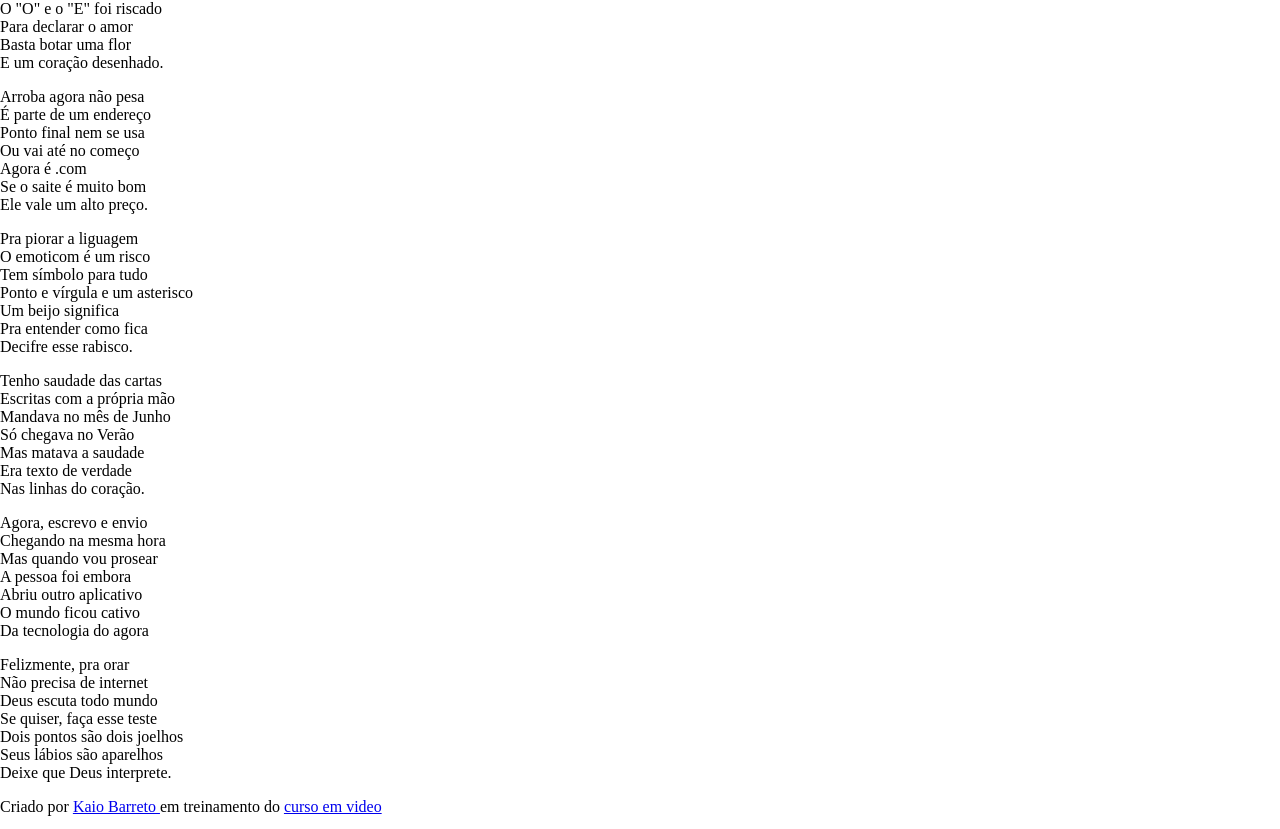
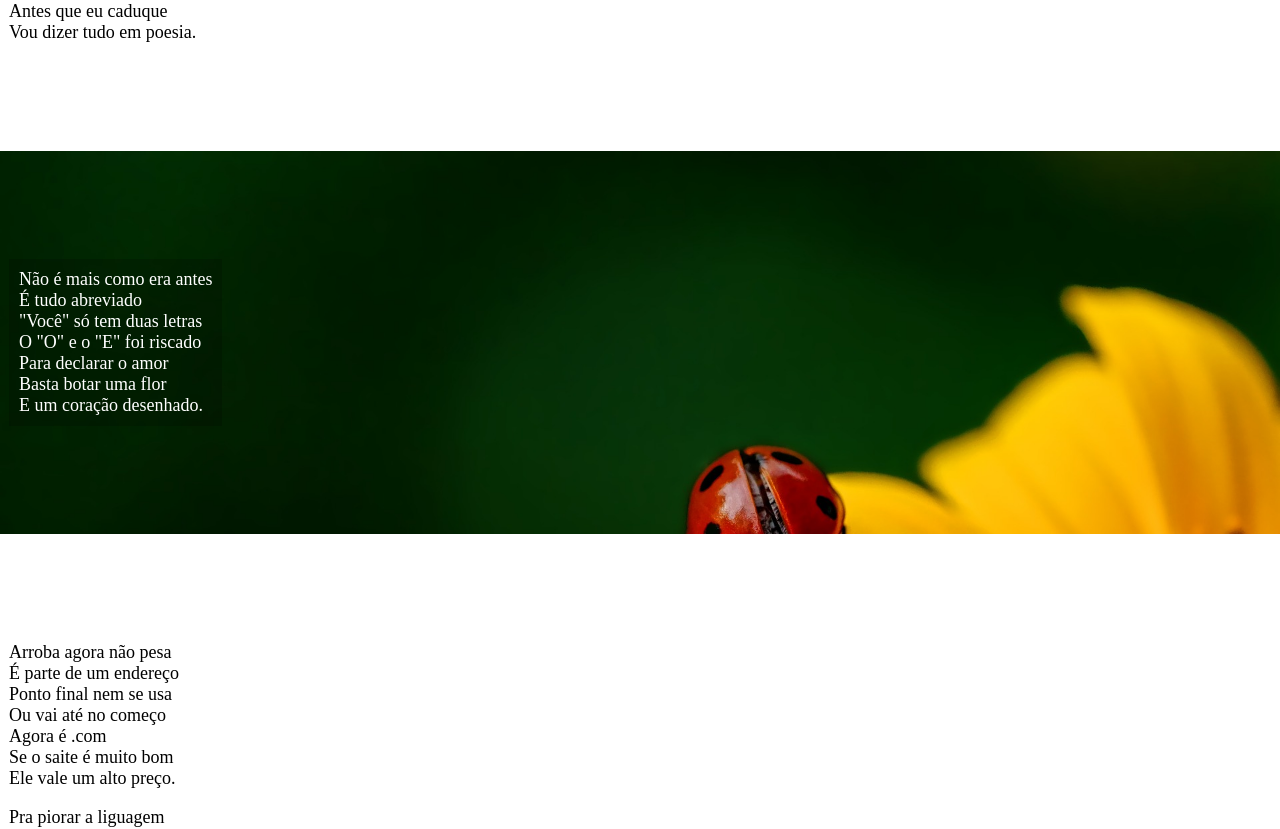
Before and after one commit to KaiooBarreto/004-projeto-cordel, a plain HTML site: page index.html in a window 1280 px wide. Shown: the part 396-1225 px from the top of the page. Drawn offline with Linux system fonts and the light colour scheme.

Commit message:
atualização

```diff
--- a/index.html
+++ b/index.html
@@ -36,7 +36,7 @@
 
    <section id="section2" class="príncipal">
 
-       <p>
+       <p class="fundo">
            Não é mais como era antes <br>
            É tudo abreviado <br>
            "Você" só tem duas letras <br>
@@ -71,8 +71,8 @@
     </section>
 
 
-    <section id="section4" class="príncipal">
-        <p>
+    <section id="section4" class="príncipal" >
+        <p class="fundo">
 
             Tenho saudade das cartas <br>
             Escritas com a própria mão <br>
@@ -85,7 +85,7 @@
     </section>
 
 
-    <section id="section4" class="príncipal">
+    <section id="section5" class="príncipal">
 
         <p>
             Agora, escrevo e envio <br>
--- a/style.css
+++ b/style.css
@@ -1,5 +1,10 @@
 @charset "UTF-8";
 
+*{
+font-family: 'Times New Roman', Times, serif;
+
+
+}
 header{
 background-color: black;
 padding: 12px 1px 12px 1px;
@@ -24,3 +29,70 @@ margin: 0px;
 
 
 }
+
+
+#section1{
+background-color: white;
+padding: 90px 0px 90px 9px;
+
+
+}
+
+#section2{
+background-image: url(../004-projeto-cordel/conteúdo/imagens/background001.jpg);
+background-size: cover;
+padding: 90px 0px 90px 9px;
+color: white;
+
+}
+
+.fundo{
+background: rgba(0, 0, 0, 0.185);
+padding: 10px 10px 10px 10px;
+display: inline-block;
+
+}
+
+#section4 > p{
+background-color: rgba(0, 0, 0, 0.39);
+
+}
+
+#section3{
+    padding: 90px 0px 90px 9px;
+
+}
+
+#section4{
+    padding: 90px 0px 90px 9px;
+background-image: url(conteúdo/imagens/background002.jpg);
+background-repeat: no-repeat;
+background-size: cover;
+color: white;
+}
+
+
+#section5{
+    padding: 90px 0px 90px 9px;
+
+
+}
+#section1,#section2,#section3,#section4,#section5{
+font-size: 18px;
+
+}
+
+footer{
+background-color: black;
+color: white;
+text-align: center;
+padding: 1px;
+
+}
+
+footer > p > a{
+color: white;
+text-decoration: none;
+font-weight: bolder;
+
+}
```
